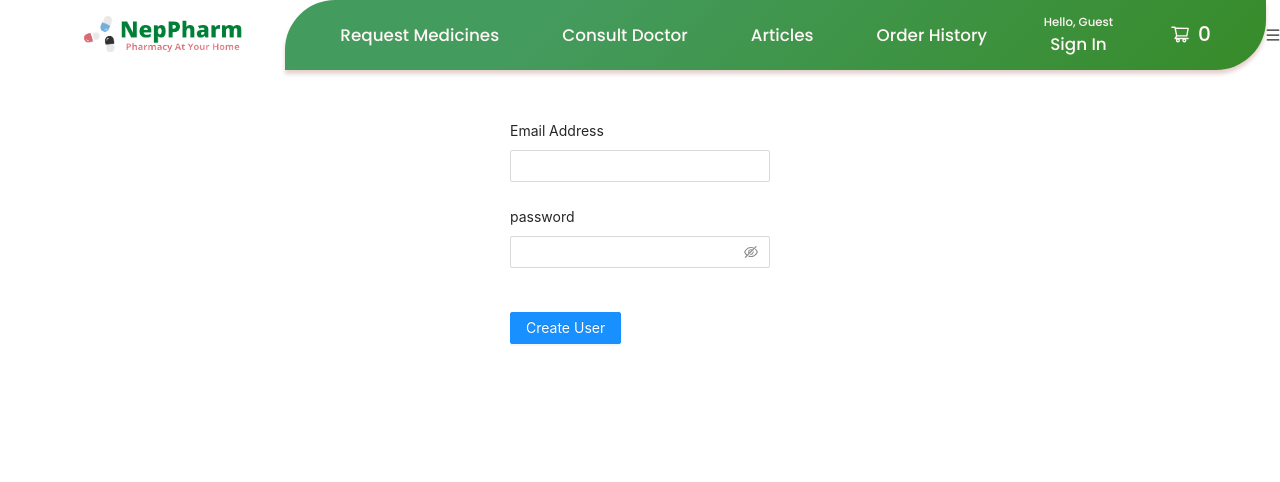
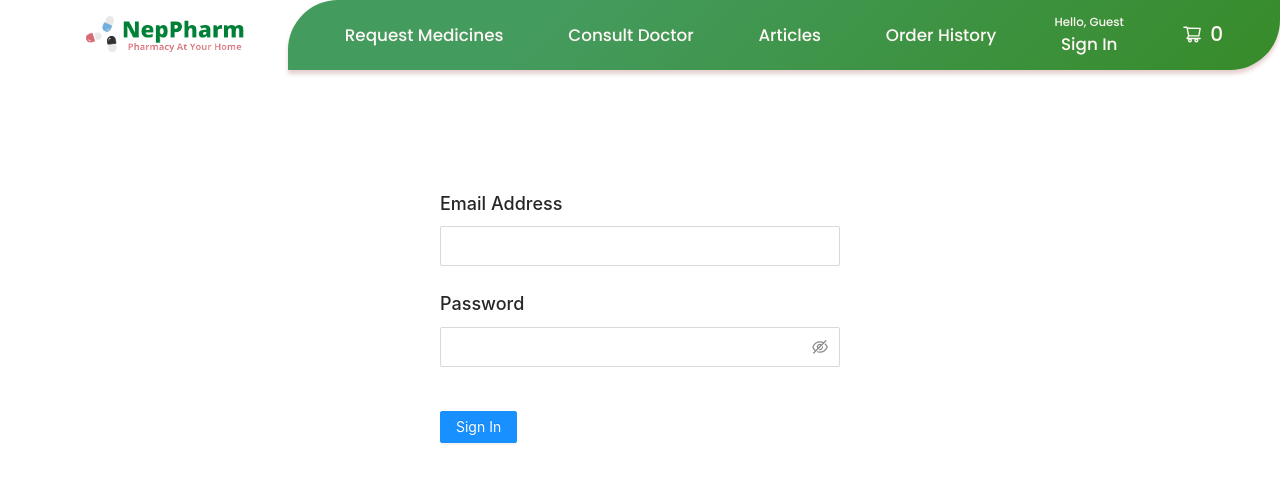
Before and after one commit to manojpudasaini/NepPharm, a React (Create React App) app: page /sign in a window 1280 px wide. Shown: the top 482 px of the page. Built offline with nearby package versions, Linux system fonts and the light colour scheme.

Commit message:
wip:validation

```diff
--- a/src/Components/Header.css
+++ b/src/Components/Header.css
@@ -44,7 +44,7 @@
     color: #b71c1c;
 }
 .burger{
-  display:none;
+  display:none !important;
 }
 
 @media screen and (max-width: 768px){
--- a/src/Components/Header.js
+++ b/src/Components/Header.js
@@ -43,7 +43,7 @@ const Header =()=>{
                 </div>
 
             </div>
-            <MenuOutlined onClick={()=> setOpen(!open) }className="burger" style={{color: open? "green":""}}/>
+            <MenuOutlined    onClick={()=> setOpen(!open) }className="burger" style={{color: open? "green":""}}/>
             {console.log(open)}
         </div>
     )
--- a/src/Components/Pages/Home.js
+++ b/src/Components/Pages/Home.js
@@ -2,30 +2,23 @@ import React from 'react';
 import "./home.css";
 import "react-responsive-carousel/lib/styles/carousel.min.css";
 import { Carousel } from 'react-responsive-carousel';
-
 import Img1 from "../../Assets/1.jpg";
 import Img2 from "../../Assets/2.jpg";
 import Img3 from "../../Assets/3.jpg";
 
-const Home =()=>{
-return(
-    <div className="carouselContainer">
-    <Carousel showThumbs={false} showStatus={false} >
-    <div>
-        <img src={Img1}/>
-        <p>Legend 1</p>
-    </div>
-    <div>
-        <img src={Img2} />
-        <p>Legend 2</p>
-    </div>
-    <div>
-        <img src={Img3} />
-        <p>Legend 3</p>
-    </div>
-</Carousel>
- </div>
-)
+const Home = () => {
+    const Image = [{ image: Img1 }, { image: Img2 }, { image: Img3 },]
+    return (
+        <div className="carouselContainer">
+            <Carousel showThumbs={false} showStatus={false} autoPlay infiniteLoop interval={2000} showArrows={false}>
+                {Image.map((item, index) =>
+                    <div>
+                        <img src={item.image} alt={`image-nep-pharm-${index}`} height="700px"/>
+                    </div>)
+                }
+            </Carousel>
+        </div>
+    )
 }
 
 export default Home;
--- a/src/Components/Pages/SignIn.js
+++ b/src/Components/Pages/SignIn.js
@@ -26,30 +26,37 @@ export default function IndexPage() {
   return (
     <div
       style={{
-        marginTop:50,
-        display: "flex",
-        width: "100%",
-        justifyContent: "center",
-        alignItems: "center"
+
+        maxWidth:"400px",
+        width:"100%",
+        margin:"0 auto",
+        marginTop:"120px",
+
       }}
     >
       <Form
         onFinish={handleFormSubmit}
-        style={{ maxWidth: "500px", height: "100vh" }}
+        // style={{ maxWidth: "800px", height: "100vh" }}
         layout="vertical"
       >
-        <Form.Item label="Email Address">
+        <Form.Item validate={{required:true,
+        }} label={<strong style={{fontSize:"18px", fontWeight:"500"}}>Email Address</strong>}>
           <Input
             onChange={(e) => setUser({ ...user, email: e.target.value })}
             value={user.email}
             type="email"
+            size="large"
+            required={true}
+
+
           />
         </Form.Item>
-        <Form.Item label="password">
+        <Form.Item label={<strong style={{fontSize:"18px", fontWeight:"500"}}>Password</strong>}>
           <Input.Password
             value={user.password}
             onChange={(e) => setUser({ ...user, password: e.target.value })}
             type="email"
+            size="large"
           />
         </Form.Item>
         <Form.Item>
@@ -58,7 +65,7 @@ export default function IndexPage() {
             htmlType="submit"
             type="primary"
           >
-            Create User
+            Sign In
           </Button>
         </Form.Item>
       </Form>
```
Also changed, not shown: 1 other file (tests, documents, lock files or other folders).
